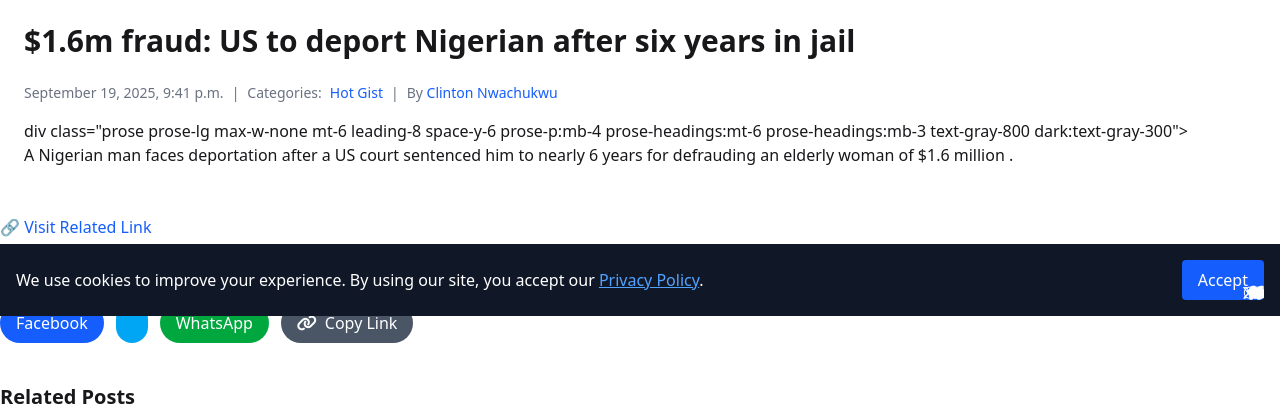
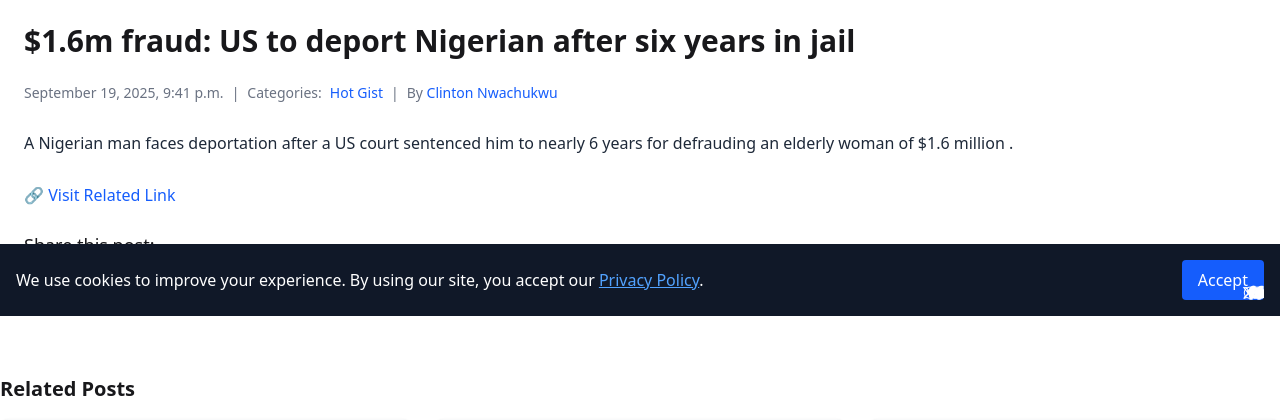
Before and after one commit to Chinnytalker/PulseLineDaily, a Django app: a page that uses projectApp/templates/blog/detail.html in a window 1280 px wide. Shown: the part 484-904 px from the top of the page. Run offline with Django 5.2, Linux system fonts and the light colour scheme; data comes from the database, SQL or seed files in the repository; style sheets or scripts are compiled from the project's sources; parts of the project's set-up code (start-up, migrations or seed data) failed here and were passed over; some libraries are stand-ins or nearby versions.

Commit message:
< after deploy to H

```diff
--- a/projectApp/templates/blog/detail.html
+++ b/projectApp/templates/blog/detail.html
@@ -100,7 +100,7 @@
         </div>
 
         <!-- Body -->
-        div class="prose prose-lg max-w-none mt-6 leading-8 space-y-6
+        <div class="prose prose-lg max-w-none mt-6 leading-8 space-y-6
             prose-p:mb-4 prose-headings:mt-6 prose-headings:mb-3
             text-gray-800 dark:text-gray-300">
     {{ post.body|linebreaks }}
```
